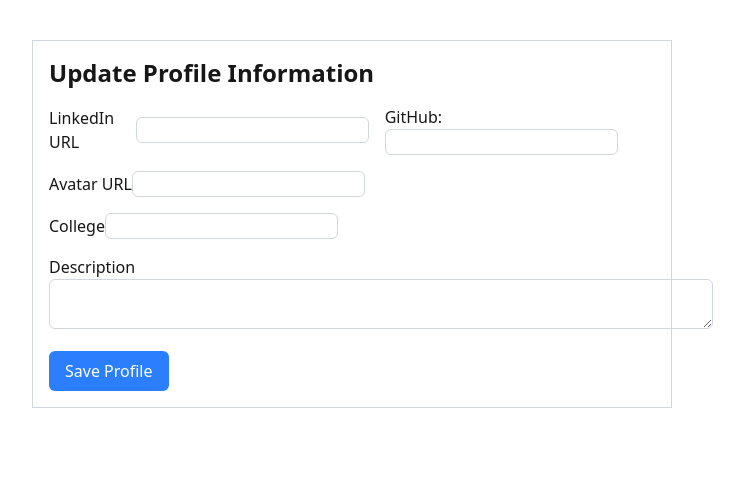
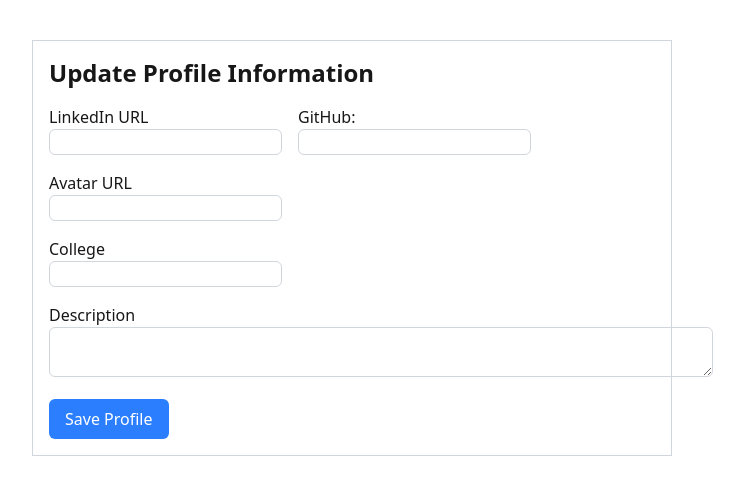
Before and after one commit to dylan-dot-c/campus-hub, a Next.js app in the folder apps/web/: page /profile in a window 1280 px wide. Shown: the top 478 px of the page, without its empty margins (288-1032 px from the left). Built offline with nearby package versions, Linux system fonts and the light colour scheme.

Commit message:
completed the profile component and form and added the api request

```diff
--- a/apps/web/components/ProfileForm.tsx
+++ b/apps/web/components/ProfileForm.tsx
@@ -1,5 +1,6 @@
 "use client";
 import { useState } from "react";
+import { useRouter } from "next/navigation";
 
 const Profile = () => {
   const [description, setDescription] = useState("");
@@ -7,16 +8,51 @@ const Profile = () => {
   const [github, setGithub] = useState("");
   const [avatar, setAvatar] = useState("");
   const [college, setCollege] = useState("");
+  const [error, setError] = useState<string | null>(null);
+  const [busy, setBusy] = useState(false);
+  const router = useRouter();
+
+  const handleSubmit = async (e: React.SubmitEvent<HTMLFormElement>) => {
+    e.preventDefault();
+    setBusy(true);
+    setError(null);
+
+    const res = await fetch("/api/profile", {
+      method: "POST",
+      headers: {
+        "Content-Type": "application/json",
+      },
+      body: JSON.stringify({ description, linkedIn, github, avatar, college }),
+    });
+    setBusy(false);
+    if (!res.ok) {
+      const data = await res.json().catch(() => null);
+      setError(data?.error?.message ?? "Something went wrong");
+      return;
+    }
+
+    setDescription("");
+    setLinkedIn("");
+    setGithub("");
+    setAvatar("");
+    setCollege("");
+    router.refresh();
+  };
 
   return (
     <div>
-      <form className="space-y-4 max-w-4xl border border-gray-300 p-4">
+      <form
+        onSubmit={handleSubmit}
+        className="space-y-4 max-w-4xl border border-gray-300 p-4"
+      >
         <h1 className="text-2xl font-bold mb-4">Update Profile Information</h1>
         <div className="flex gap-4">
-          <div className="flex gap-4 items-center">
-            <label htmlFor="linkedin">LinkedIn URL</label>
+          <div className="flex flex-col">
+            <label htmlFor="linkedin" className="block">
+              LinkedIn URL
+            </label>
             <input
-              className="border border-gray-300 rounded-md  "
+              className="border block border-gray-300 rounded-md  "
               type="text"
               id="linkedin"
               value={linkedIn}
@@ -24,7 +60,9 @@ const Profile = () => {
             />
           </div>
           <div>
-            <label htmlFor="github">GitHub: </label>
+            <label htmlFor="github" className="block">
+              GitHub:{" "}
+            </label>
             <input
               className="border border-gray-300 rounded-md  w-auto"
               type="text"
@@ -35,7 +73,9 @@ const Profile = () => {
           </div>
         </div>
         <div>
-          <label htmlFor="avatar">Avatar URL</label>
+          <label htmlFor="avatar" className="block">
+            Avatar URL
+          </label>
           <input
             className="border border-gray-300 rounded-md  "
             type="text"
@@ -45,7 +85,9 @@ const Profile = () => {
           />
         </div>
         <div>
-          <label htmlFor="college">College</label>
+          <label htmlFor="college" className="block">
+            College
+          </label>
           <input
             className="border border-gray-300 rounded-md  "
             type="text"
@@ -55,7 +97,9 @@ const Profile = () => {
           />
         </div>
         <div>
-          <label htmlFor="description">Description</label>
+          <label htmlFor="description" className="block">
+            Description
+          </label>
           <textarea
             cols={70}
             className="border border-gray-300 rounded-md  "
@@ -65,12 +109,22 @@ const Profile = () => {
           />
         </div>
 
+        {busy ? (
+          <button
+            disabled={busy}
+            className="bg-blue-500 text-white px-4 py-2 rounded-md"
+          >
+            Loading...
+          </button>
+        ) : (
           <button
             type="submit"
             className="bg-blue-500 text-white px-4 py-2 rounded-md"
           >
             Save Profile
           </button>
+        )}
+        {error && <p className="self-center text-sm text-red-600">{error}</p>}
       </form>
     </div>
   );
```
Also changed, not shown: 1 other file (tests, documents, lock files or other folders). Lines whose indentation alone changed are shown as unchanged.
